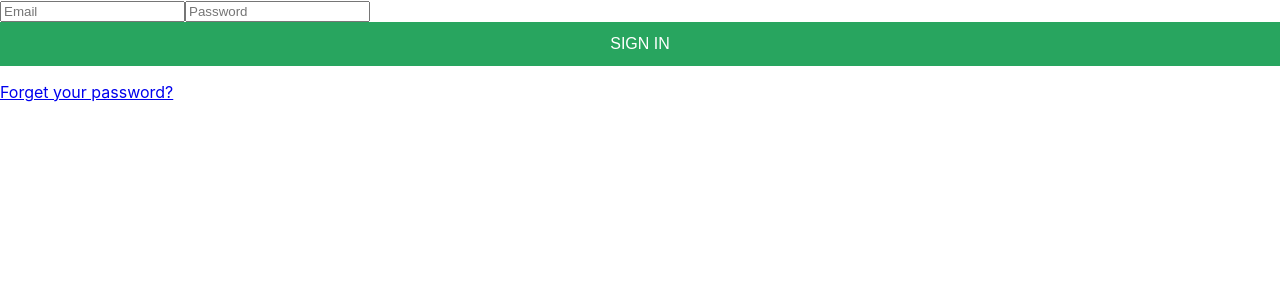
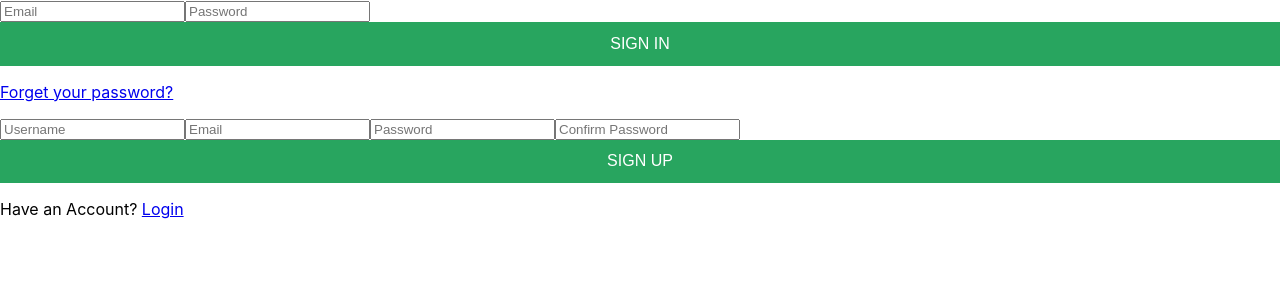
Before and after one commit to adeshpande7206/react-node-auth, a React (Create React App) app: page / in a window 1280 px wide. Shown: the top 300 px of the page. Built offline with nearby package versions, Linux system fonts and the light colour scheme.

Commit message:
Add signup component.

```diff
--- a/src/components/App.js
+++ b/src/components/App.js
@@ -1,9 +1,11 @@
 import Signin from "./Auth/Signin";
+import Signup from "./Auth/Signup";
 
 function App() {
   return (
     <div className="App">
       <Signin />
+      <Signup/>
     </div>
   );
 }
--- /dev/null
+++ b/src/components/Auth/Signup.js
@@ -0,0 +1,126 @@
+import { useState } from "react";
+
+import styles from "./Auth.module.css";
+
+const Signup = () => {
+  const [loginDetails, setLoginDetails] = useState({
+    username:"",
+    email: "",
+    password: "",
+    confirmPassword: ""
+  });
+const [errors, setErrors] = useState({});
+
+  const handleSubmit = (e) => {
+    e.preventDefault();
+    const errors = validateInput();
+
+    if(Object.values(errors).length !== 0){
+        setErrors(errors);
+        return
+    }
+  };
+
+  const validateInput=()=>{
+      let err = {};
+
+      if(loginDetails.username === ""){
+          err["username"] = "Username is required."
+      }
+
+      if(loginDetails.email === ""){
+        err["email"] = "Email is required."
+        }
+
+        if(loginDetails.password === ""){
+            err["password"] = "Password is required."
+        }
+
+        if(loginDetails.password !=="" && loginDetails.password !== loginDetails.confirmPassword){
+            err["confirmPassword"] = "Password doesn't match."
+        }
+
+        return err;
+  }
+
+  const handleChange = (e) => {
+    setLoginDetails({ ...loginDetails, [e.target.name]: e.target.value });
+  };
+
+  return (
+    <div>
+      <form className={styles.loginForm} onSubmit={handleSubmit}>
+      <input
+          type="text"
+          name="username"
+          required
+          className={styles.input}
+          placeholder="Username"
+          value={loginDetails.username}
+          onChange={handleChange}
+        />
+        {errors.username && (
+            <p>
+            {errors.username}
+            </p>
+        )}
+
+        <input
+          type="email"
+          name="email"
+          required
+          className={styles.input}
+          placeholder="Email"
+          value={loginDetails.email}
+          onChange={handleChange}
+        />
+         {errors.email && (
+            <p>
+            {errors.email}
+            </p>
+        )}
+        <input
+          type="password"
+          name="password"
+          required
+          className={styles.input}
+          placeholder="Password"
+          value={loginDetails.password}
+          onChange={handleChange}
+        />
+         {errors.password && (
+            <p>
+            {errors.password}
+            </p>
+        )}
+        <input
+          type="password"
+          name="confirmPassword"
+          required
+          className={styles.input}
+          placeholder="Confirm Password"
+          value={loginDetails.confirmPassword}
+          onChange={handleChange}
+        />
+         {errors.confirmPassword && (
+            <p>
+            {errors.confirmPassword}
+            </p>
+        )}
+        <button type="submit" className={styles.button}>
+          <span>Sign Up</span>
+          <span
+            className={`${styles.load} ${styles.open}`}
+          ></span>
+        </button>
+      </form>
+      <div className={styles.helpText}>
+        <p>
+        Have an Account? <a href="/">Login</a>
+        </p>
+      </div>
+    </div>
+  );
+};
+
+export default Signup;
```
